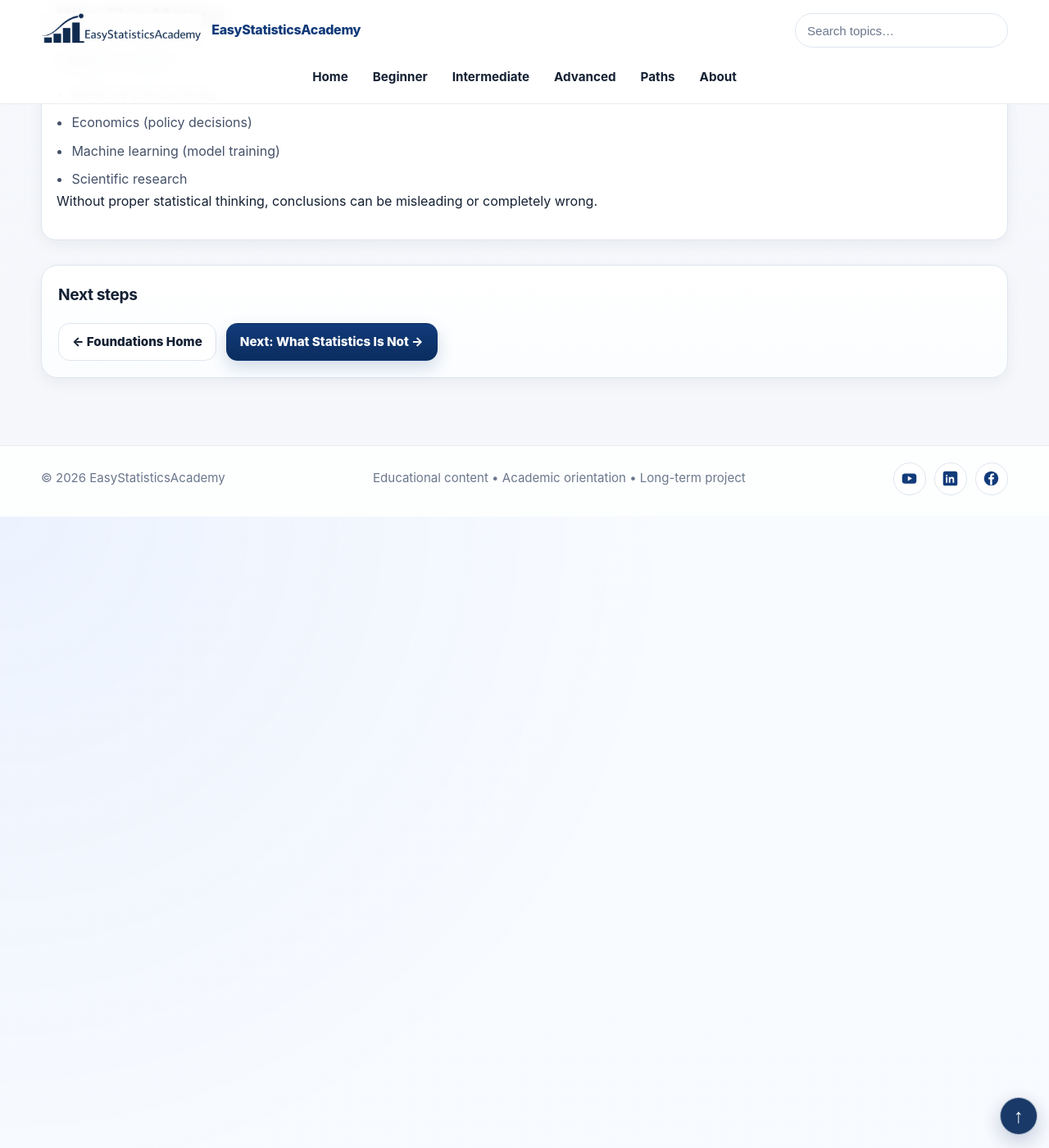
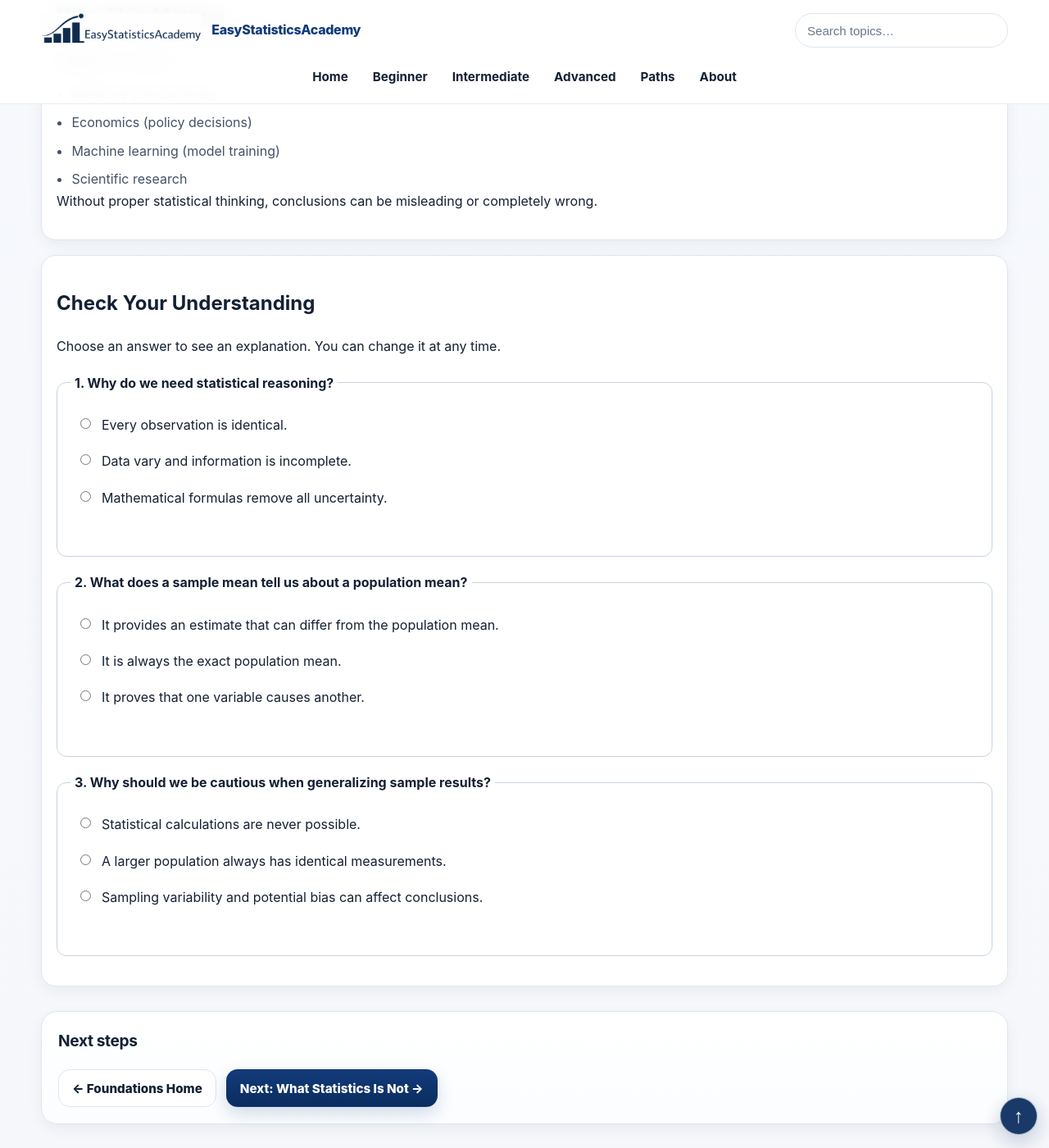
Before and after one commit to ammar-homaida-statistics/easystatisticsacademy, a Jekyll site: the page built from foundations/what-is-statistics/index.md, in a window 1280 px wide and 1400 px high, scrolled down 2905 px. Shown: the whole window at 82% size. Built offline with Jekyll 4.4.1, drawn with Linux system fonts in a browser that asks for light colours.

Commit message:
Harden Foundations resume, improve learning path and add self-check (#17)
Safely validate Foundations reading progress; link Intermediate learning steps to published blocks; add three accessible self-check questions. All GitHub Actions PR checks passed.

```diff
--- a/css/style.css
+++ b/css/style.css
@@ -1383,3 +1383,42 @@
   .esa-lesson-toc ol{columns: 1}
 }
 @media print{.esa-lesson-toc{display:none !important}}
+
+
+/* Native, accessible answer choices for the first Foundations self-check. */
+.esa-self-check fieldset{
+  min-width:0;
+  border:1px solid var(--border-strong);
+  border-radius:12px;
+  padding:16px;
+  margin:18px 0;
+}
+.esa-self-check legend{
+  padding:0 5px;
+  font-weight:700;
+}
+.esa-self-check label{
+  display:flex;
+  align-items:flex-start;
+  gap:10px;
+  padding:9px 7px;
+  border-radius:7px;
+  cursor:pointer;
+}
+.esa-self-check label:focus-within{
+  outline:2px solid var(--accent);
+  outline-offset:2px;
+}
+.esa-self-check input[type="radio"]{
+  flex-shrink:0;
+  margin-top:5px;
+  accent-color:var(--brand);
+}
+.esa-self-check .esa-check-feedback{
+  margin:9px 5px 0;
+  min-height:1.5em;
+  font-weight:600;
+}
+.esa-self-check .esa-check-feedback[data-state="incorrect"]{
+  color:var(--text);
+}
--- a/foundations/what-is-statistics/index.md
+++ b/foundations/what-is-statistics/index.md
@@ -209,6 +209,39 @@
     </p>
   </div>
 
+
+  <!-- Accessible concept check; answers never leave the learner's browser. -->
+  <div class="section-block esa-self-check" id="esa-self-check" aria-labelledby="esa-self-check-heading">
+    <h2 id="esa-self-check-heading">Check Your Understanding</h2>
+    <p>Choose an answer to see an explanation. You can change it at any time.</p>
+
+    <fieldset data-answer="b"
+      data-explanation="Observations differ and information is incomplete. Statistics helps us learn responsibly from variability and uncertainty.">
+      <legend>1. Why do we need statistical reasoning?</legend>
+      <label><input type="radio" name="esa-check-1" value="a"> Every observation is identical.</label>
+      <label><input type="radio" name="esa-check-1" value="b"> Data vary and information is incomplete.</label>
+      <label><input type="radio" name="esa-check-1" value="c"> Mathematical formulas remove all uncertainty.</label>
+      <p class="esa-check-feedback" role="status" aria-live="polite"></p>
+    </fieldset>
+
+    <fieldset data-answer="a"
+      data-explanation="A sample mean is an estimate of a population mean. Sampling variability means the estimate need not equal the unknown population value.">
+      <legend>2. What does a sample mean tell us about a population mean?</legend>
+      <label><input type="radio" name="esa-check-2" value="a"> It provides an estimate that can differ from the population mean.</label>
+      <label><input type="radio" name="esa-check-2" value="b"> It is always the exact population mean.</label>
+      <label><input type="radio" name="esa-check-2" value="c"> It proves that one variable causes another.</label>
+      <p class="esa-check-feedback" role="status" aria-live="polite"></p>
+    </fieldset>
+
+    <fieldset data-answer="c"
+      data-explanation="Samples contain partial information. Sampling variability, potential bias, and other limitations affect what we can conclude about a population.">
+      <legend>3. Why should we be cautious when generalizing sample results?</legend>
+      <label><input type="radio" name="esa-check-3" value="a"> Statistical calculations are never possible.</label>
+      <label><input type="radio" name="esa-check-3" value="b"> A larger population always has identical measurements.</label>
+      <label><input type="radio" name="esa-check-3" value="c"> Sampling variability and potential bias can affect conclusions.</label>
+      <p class="esa-check-feedback" role="status" aria-live="polite"></p>
+    </fieldset>
+  </div>
 </section>
 
 <!-- NAVIGATION -->
@@ -234,3 +267,22 @@
 
   </div>
 </section>
+
+<script>
+(function () {
+  const check = document.getElementById("esa-self-check");
+  if (!check) return;
+  check.querySelectorAll("fieldset").forEach(question => {
+    question.addEventListener("change", event => {
+      const option = event.target;
+      if (!option.matches('input[type="radio"]') || !option.checked) return;
+      const feedback = question.querySelector(".esa-check-feedback");
+      if (!feedback) return;
+      const correct = option.value === question.dataset.answer;
+      feedback.textContent = (correct ? "Correct. " : "Not quite. ") +
+                             question.dataset.explanation;
+      feedback.dataset.state = correct ? "correct" : "incorrect";
+    });
+  });
+})();
+</script>
```
Also changed, not shown: foundations/index.md (+32 -29 lines), learning-paths/intermediate.md (+5 -5 lines), 1 other file.
